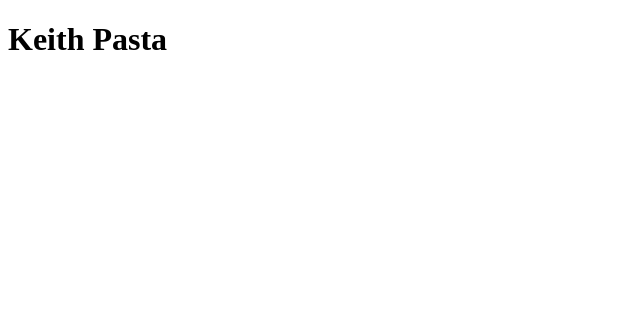
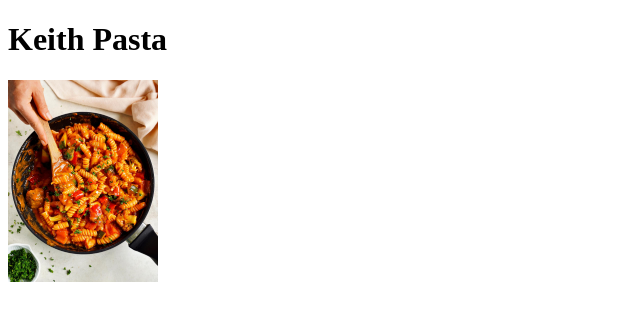
Before and after one commit to KgitWH21/odin-recipes, a plain HTML site: page recipes/keith_pasta.html in a window 1280 px wide. Shown: the whole page, without its empty margins (0-640 px from the left). Drawn offline with Linux system fonts and the light colour scheme.

Commit message:
Pasta image added

```diff
--- a/recipes/keith_pasta.html
+++ b/recipes/keith_pasta.html
@@ -8,5 +8,7 @@
 </head>
 <body>
     <h1>Keith Pasta</h1>
+
+    <img src="../images/pasta_pic.jpg" alt="An image of completed pasta" width="150">
 </body>
 </html>
```
